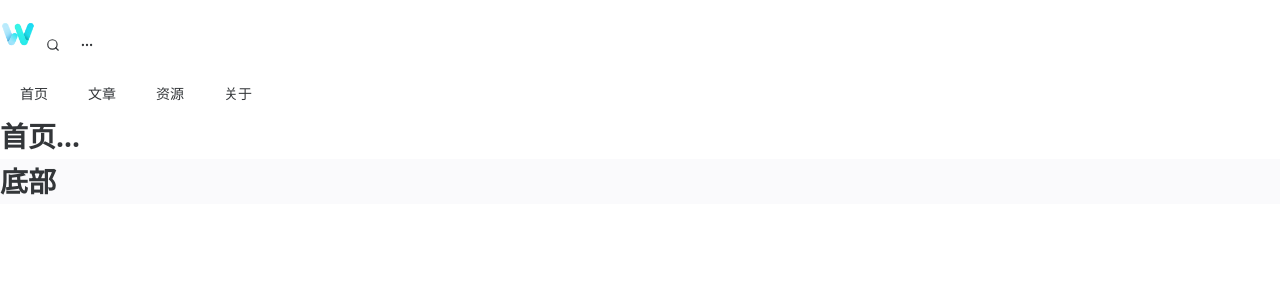
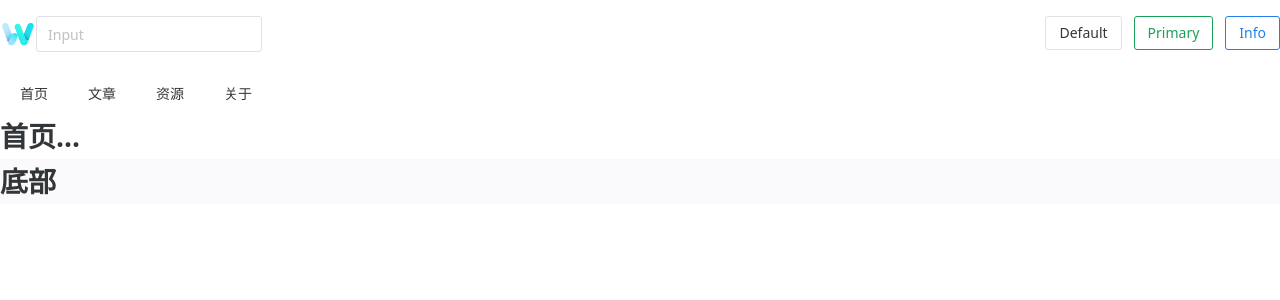
Before and after one commit to NepGliding/vnarp, a Vue app: page / in a window 1280 px wide. Shown: the top 300 px of the page. Built offline with nearby package versions, Linux system fonts and the light colour scheme.

Commit message:
Twenty-third archive 260415 1933

```diff
--- a/src/App.vue
+++ b/src/App.vue
@@ -28,7 +28,7 @@ import {
   NLayoutFooter,
 } from "naive-ui";
 
-// 主题：null 表示亮色主题，darkTheme 表示暗色主题
+// null 表示亮色主题
 const theme = ref(null);
 
 // 切换主题
--- a/src/components/layout/AppHeader.vue
+++ b/src/components/layout/AppHeader.vue
@@ -1,9 +1,12 @@
 <template>
   <div class="main">
-    <n-icon size="36">
-      <img :src="logoSrc" alt="logo" />
-    </n-icon>
+    <n-flex justify="space-between">
+      <div class="search-wrapper">
+        <n-icon size="36" class="logo"> <img :src="logoSrc" alt="logo" /></n-icon>
+        <n-input v-if="isDesktop" v-model:value="seachervalue" type="text" placeholder="Input" />
+      </div>
 
+      <div v-if="isMobile || isTablet">
         <n-button quaternary circle @click="showModal = true"><Searchicon /></n-button>
         <n-modal v-model:show="showModal">
           <n-card
@@ -14,9 +17,7 @@
             role="dialog"
             aria-modal="true"
           >
-        <template #header-extra> 顶部 </template>
-        内容
-        <template #footer> 尾部 </template>
+            <n-input v-model:value="value" type="text" placeholder="Input" />
           </n-card>
         </n-modal>
 
@@ -30,11 +31,20 @@
           <n-switch @update:value="handleToggleTheme"> </n-switch>
         </n-popover>
       </div>
+      <div v-else>
+        <n-space>
+          <n-button ghost> Default </n-button>
+          <n-button type="primary" ghost> Primary </n-button>
+          <n-button type="info" ghost> Info </n-button>
+        </n-space>
+      </div>
+    </n-flex>
+  </div>
 </template>
 <script setup>
 import { ref } from "vue";
 import { useBreakpoints } from "@vueuse/core";
-import { NButton, NPopover, NIcon, NSwitch, NModal, NCard } from "naive-ui";
+import { NButton, NPopover, NIcon, NSwitch, NModal, NCard, NFlex, NInput, NSpace } from "naive-ui";
 import logoSrc from "@/assets/images/awrw2_36.svg";
 import Searchicon from "@/assets/images/Searchicon.vue";
 import Functionicon from "@/assets/images/Functionicon.vue";
@@ -56,6 +66,9 @@ const screens = useBreakpoints(breakpoints);
 const isMobile = screens.smaller("tablet"); // <768px
 const isTablet = screens.between("mobile", "desktop"); // 768-1023px
 const isDesktop = screens.greaterOrEqual("desktop"); // ≥1024px
+
+//搜索框文本输入默认值
+const seachervalue = ref(null);
 </script>
 
 <style scoped>
@@ -63,4 +76,7 @@ const isDesktop = screens.greaterOrEqual("desktop"); // ≥1024px
   height: 68px;
   padding: 16px 0;
 }
+.search-wrapper {
+  display: flex;
+}
 </style>
```
Lines whose indentation alone changed are shown as unchanged.
